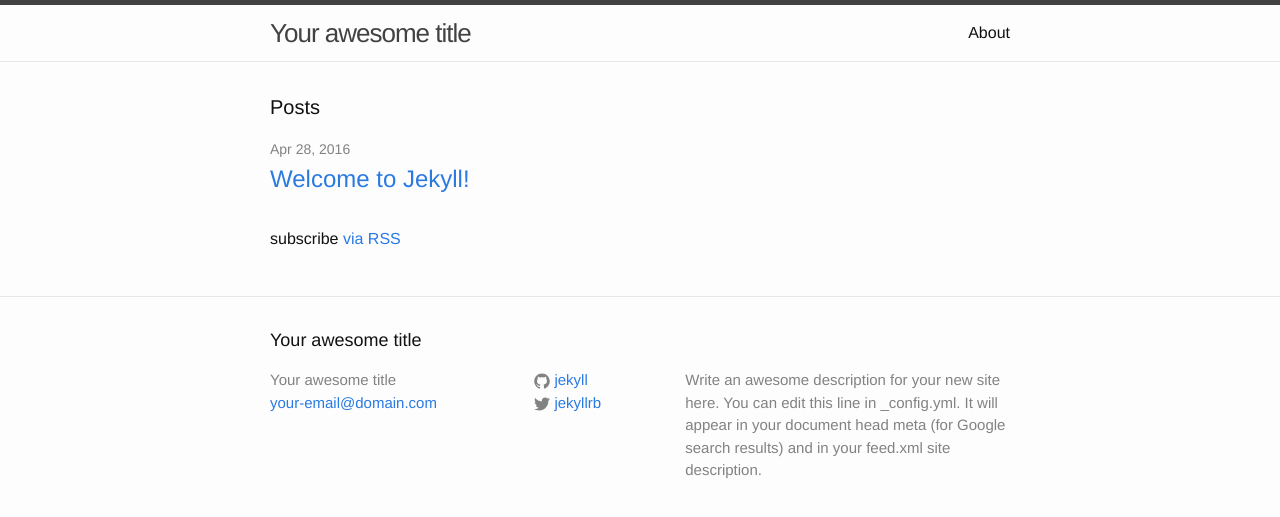
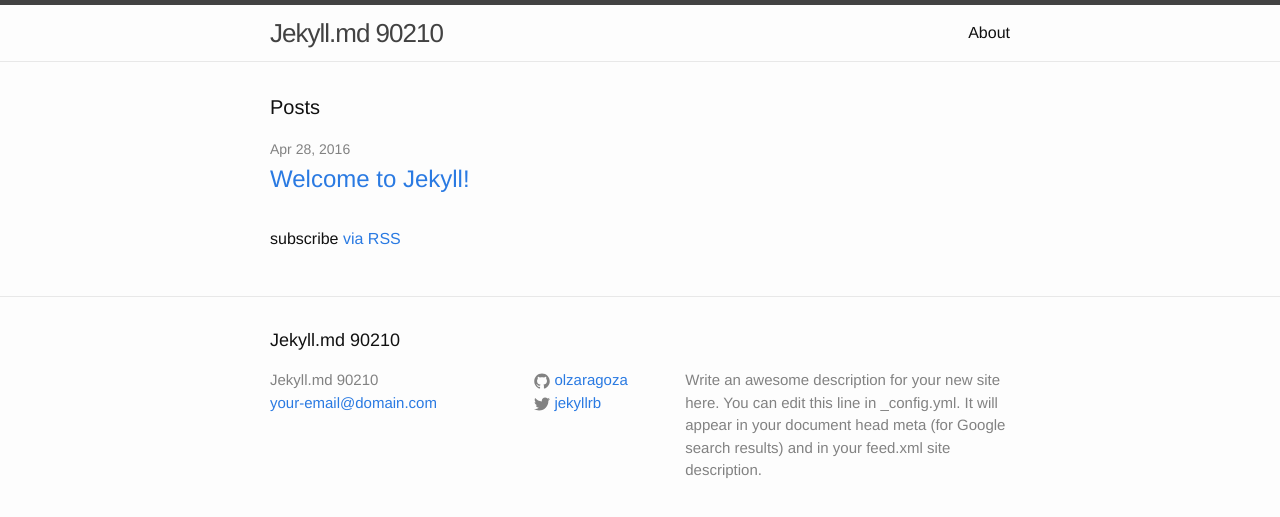
Before and after one commit to olzaragoza/jekyllmd, a Jekyll site: the page built from index.html, in a window 1280 px wide. Shown: the top 517 px of the page. Built offline with Jekyll 4.4.1, drawn with Linux system fonts in a browser that asks for light colours.

Commit message:
updated config

```diff
--- a/_config.yml
+++ b/_config.yml
@@ -6,7 +6,7 @@
 # 'jekyll serve'. If you change this file, please restart the server process.
 
 # Site settings
-title: Your awesome title
+title: Jekyll.md 90210
 email: your-email@domain.com
 description: > # this means to ignore newlines until "baseurl:"
   Write an awesome description for your new site here. You can edit this
@@ -15,7 +15,8 @@ description: > # this means to ignore newlines until "baseurl:"
 baseurl: "" # the subpath of your site, e.g. /blog
 url: "http://yourdomain.com" # the base hostname & protocol for your site
 twitter_username: jekyllrb
-github_username:  jekyll
+github_username:  olzaragoza
 
 # Build settings
 markdown: kramdown
+repository: olzaragoza/jekyllmd
```
